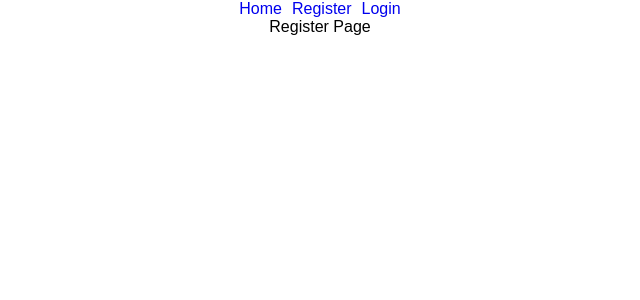
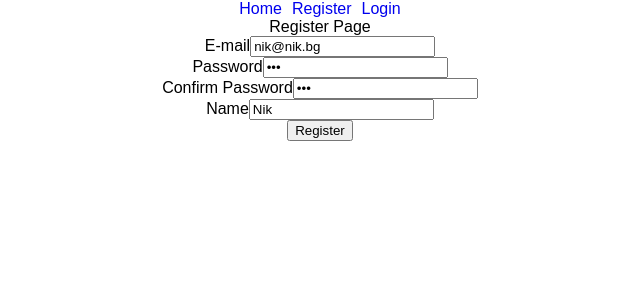
Before and after one commit to nikolaygornakov/SoftUni-ReactJS-Fundamentals, a React (Create React App) app in the folder Workshop-Exercise/pets-system/: page /users/register in a window 1280 px wide. Shown: the top 300 px of the page, without its empty margins (320-960 px from the left). Built offline with nearby package versions, Linux system fonts and the light colour scheme.

Commit message:
Added register and login forms

```diff
--- /dev/null
+++ b/Workshop-Exercise/pets-system/src/components/users/LoginForm.js
@@ -0,0 +1,32 @@
+import React, { Component } from 'react'
+
+class LoginForm extends Component {
+  render () {
+    return (
+      <form>
+        <div>{this.props.error}</div>
+        <label htmlFor='email'>E-mail</label>
+        <input
+          type='email'
+          name='email'
+          placeholder='E-mail'
+          value={this.props.user.email}
+          onChange={this.props.onChange}
+        />
+        <br />
+        <label htmlFor='password'>Password</label>
+        <input
+          type='password'
+          name='password'
+          placeholder='Password'
+          value={this.props.user.password}
+          onChange={this.props.onChange}
+        />
+        <br />
+        <input type='submit' value='Login' onClick={this.props.onSave} />
+      </form>
+    )
+  }
+}
+
+export default LoginForm
--- a/Workshop-Exercise/pets-system/src/components/users/LoginPage.js
+++ b/Workshop-Exercise/pets-system/src/components/users/LoginPage.js
@@ -1,10 +1,46 @@
 import React, { Component } from 'react'
+import LoginForm from './LoginForm'
 
 class LoginPage extends Component {
+  constructor (props) {
+    super(props)
+
+    this.state = {
+      user: {
+        email: 'nik@nik.bg',
+        password: '123'
+      },
+      error: ''
+    }
+
+    this.handleUserChange = this.handleUserChange.bind(this)
+    this.handleUserLogin = this.handleUserLogin.bind(this)
+  }
+
+  handleUserChange (event) {
+    const target = event.target
+    const field = target.name
+    const value = target.value
+
+    const user = this.state.user
+    user[field] = value
+
+    this.setState({ user })
+  }
+
+  handleUserLogin (event) {
+    event.preventDefault()
+  }
+
   render () {
     return (
       <div>
         Login Page
+        <LoginForm
+          user={this.state.user}
+          onChange={this.handleUserChange}
+          onSave={this.handleUserLogin}
+        />
       </div>
     )
   }
--- /dev/null
+++ b/Workshop-Exercise/pets-system/src/components/users/RegisterForm.js
@@ -0,0 +1,50 @@
+import React, { Component } from 'react'
+
+class RegisterForm extends Component {
+  render () {
+    return (
+      <form>
+        <div>{this.props.error}</div>
+        <label htmlFor='email'>E-mail</label>
+        <input
+          type='email'
+          name='email'
+          placeholder='E-mail'
+          value={this.props.user.email}
+          onChange={this.props.onChange}
+        />
+        <br />
+        <label htmlFor='password'>Password</label>
+        <input
+          type='password'
+          name='password'
+          placeholder='Password'
+          value={this.props.user.password}
+          onChange={this.props.onChange}
+        />
+        <br />
+        <label htmlFor='confirmPassword'>Confirm Password</label>
+        <input
+          type='password'
+          name='confirmPassword'
+          placeholder='Confirm Password'
+          value={this.props.user.confirmPassword}
+          onChange={this.props.onChange}
+        />
+        <br />
+        <label htmlFor='name'>Name</label>
+        <input
+          type='text'
+          name='name'
+          placeholder='Name'
+          value={this.props.user.name}
+          onChange={this.props.onChange}
+        />
+        <br />
+        <input type='submit' value='Register' onClick={this.props.onSave} />
+      </form>
+    )
+  }
+}
+
+export default RegisterForm
--- a/Workshop-Exercise/pets-system/src/components/users/RegisterPage.js
+++ b/Workshop-Exercise/pets-system/src/components/users/RegisterPage.js
@@ -1,10 +1,49 @@
 import React, { Component } from 'react'
+import RegisterForm from './RegisterForm'
 
 class RegisterPage extends Component {
+  constructor (props) {
+    super(props)
+
+    this.state = {
+      user: {
+        email: 'nik@nik.bg',
+        password: '123',
+        confirmPassword: '123',
+        name: 'Nik'
+      },
+      error: ''
+    }
+
+    this.handleUserChange = this.handleUserChange.bind(this)
+    this.handleUserRegistration = this.handleUserRegistration.bind(this)
+  }
+
+  handleUserChange (event) {
+    const target = event.target
+    const field = target.name
+    const value = target.value
+
+    const user = this.state.user
+    user[field] = value
+
+    this.setState({ user })
+  }
+
+  handleUserRegistration (event) {
+    event.preventDefault()
+  }
+
   render () {
     return (
       <div>
         Register Page
+        <RegisterForm
+          user={this.state.user}
+          error={this.state.error}
+          onChange={this.handleUserChange}
+          onSave={this.handleUserRegistration}
+        />
       </div>
     )
   }
```
